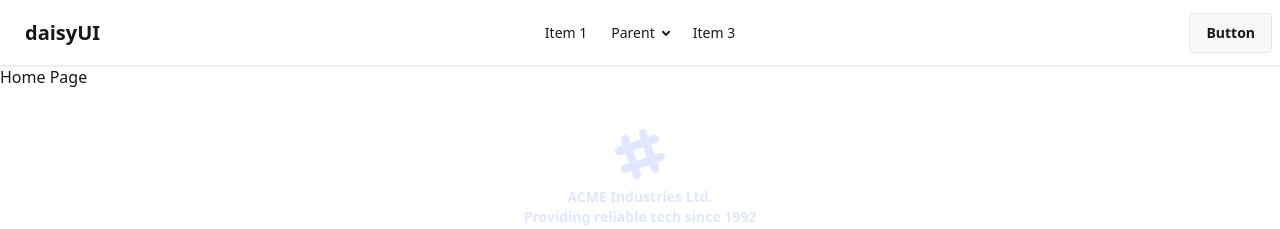
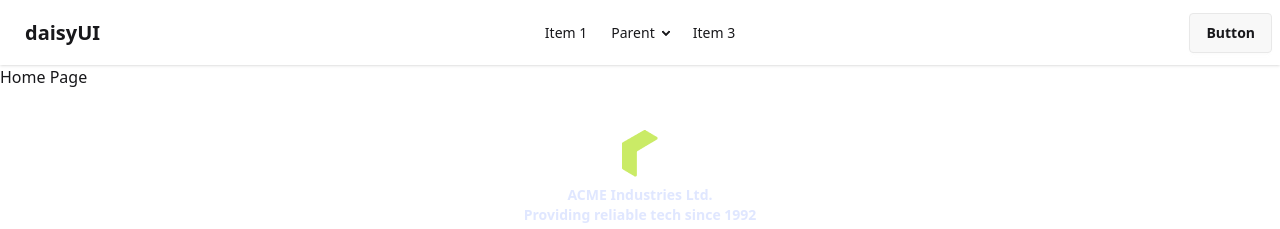
Before and after one commit to ashiqur0/zap-shift-client, a React (Vite) app: page / in a window 1280 px wide. Shown: the top 229 px of the page. Built offline with nearby package versions, Linux system fonts and the light colour scheme.

Commit message:
Footer: Logo Component Added to Footer

```diff
--- a/src/UI/Footer.jsx
+++ b/src/UI/Footer.jsx
@@ -1,20 +1,11 @@
 import React from 'react';
+import Logo from '../components/logo/Logo';
 
 const Footer = () => {
     return (
         <footer className="footer footer-horizontal footer-center text-primary-content p-10">
             <aside>
-                <svg
-                    width="50"
-                    height="50"
-                    viewBox="0 0 24 24"
-                    xmlns="http://www.w3.org/2000/svg"
-                    fillRule="evenodd"
-                    clipRule="evenodd"
-                    className="inline-block fill-current">
-                    <path
-                        d="M22.672 15.226l-2.432.811.841 2.515c.33 1.019-.209 2.127-1.23 2.456-1.15.325-2.148-.321-2.463-1.226l-.84-2.518-5.013 1.677.84 2.517c.391 1.203-.434 2.542-1.831 2.542-.88 0-1.601-.564-1.86-1.314l-.842-2.516-2.431.809c-1.135.328-2.145-.317-2.463-1.229-.329-1.018.211-2.127 1.231-2.456l2.432-.809-1.621-4.823-2.432.808c-1.355.384-2.558-.59-2.558-1.839 0-.817.509-1.582 1.327-1.846l2.433-.809-.842-2.515c-.33-1.02.211-2.129 1.232-2.458 1.02-.329 2.13.209 2.461 1.229l.842 2.515 5.011-1.677-.839-2.517c-.403-1.238.484-2.553 1.843-2.553.819 0 1.585.509 1.85 1.326l.841 2.517 2.431-.81c1.02-.33 2.131.211 2.461 1.229.332 1.018-.21 2.126-1.23 2.456l-2.433.809 1.622 4.823 2.433-.809c1.242-.401 2.557.484 2.557 1.838 0 .819-.51 1.583-1.328 1.847m-8.992-6.428l-5.01 1.675 1.619 4.828 5.011-1.674-1.62-4.829z"></path>
-                </svg>
+                <Logo />
                 <p className="font-bold">
                     ACME Industries Ltd.
                     <br />
```
